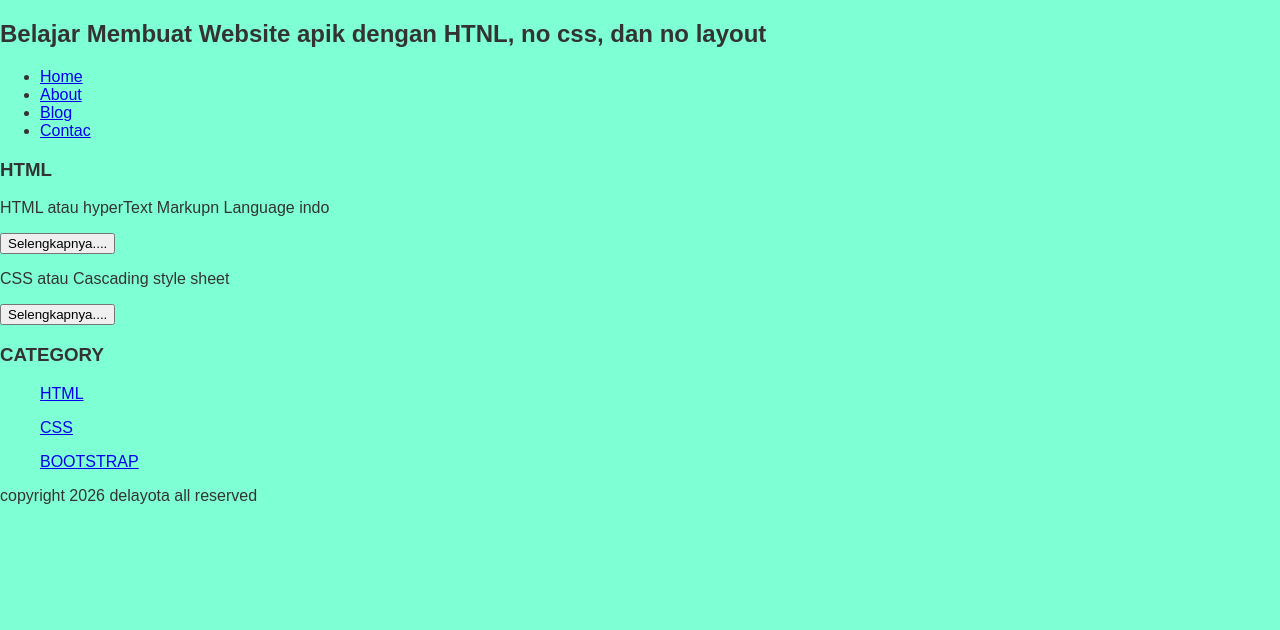
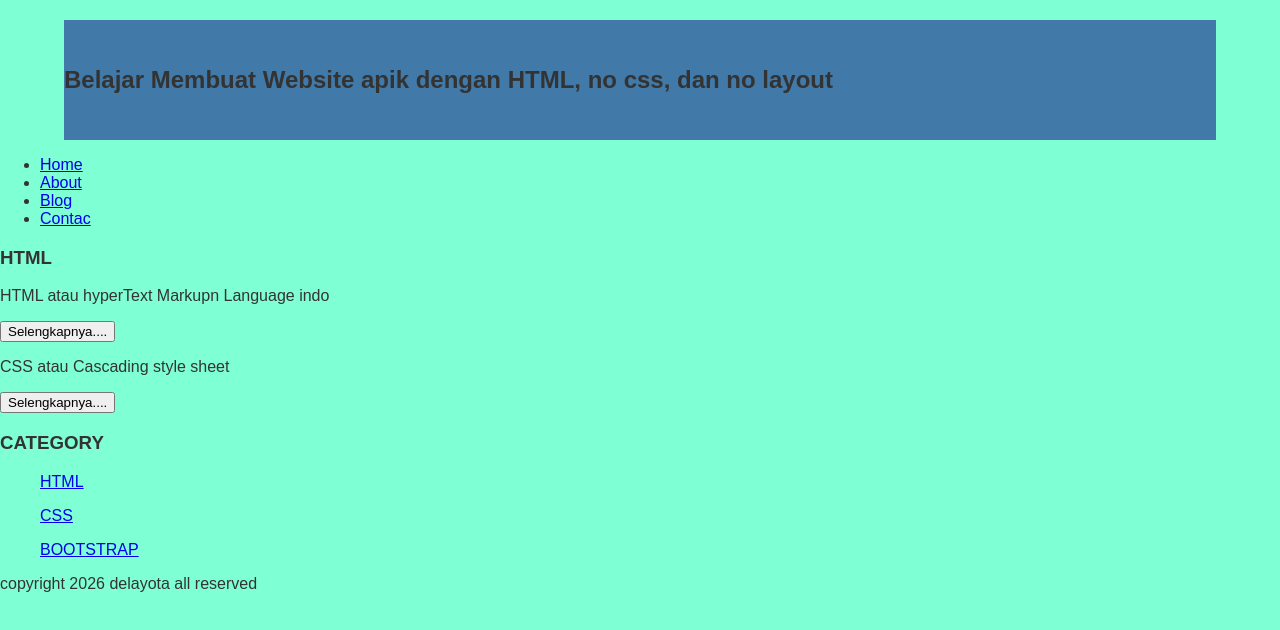
Before and after one commit to nuzulromadhoni69/webku-, a plain HTML site: page index.html in a window 1280 px wide. Drawn offline with Linux system fonts and the light colour scheme.

Commit message:
Update index.html

```diff
--- a/index.html
+++ b/index.html
@@ -4,7 +4,9 @@
     <link rel="stylesheet" href="style.css">
   </head>
   <body>
-    <H2>Belajar Membuat Website apik dengan HTNL, no css, dan no layout</h2>
+     <div class= "header">
+       <H2>Belajar Membuat Website apik dengan HTML, no css, dan no layout</h2>
+     </div>
          <ul>
               <li><a href="index.html">Home</a></li>
               <li><a href="about.html">About</a></Li>
```
